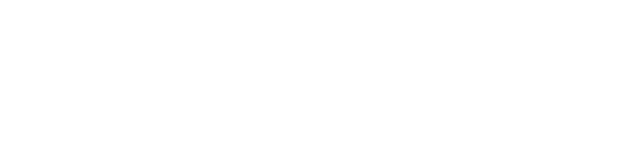
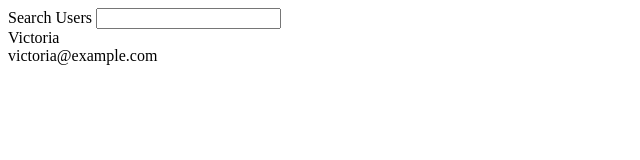
Before and after one commit to girlwhodrawsandstuff/javascript-search-bar, a plain HTML site: page index.html in a window 1280 px wide. Shown: the whole page, without its empty margins (0-640 px from the left). Drawn offline with Linux system fonts and the light colour scheme.

Commit message:
feat: add search bar and dummy data

```diff
--- a/index.html
+++ b/index.html
@@ -7,6 +7,16 @@
     <title>Search Bar</title>
 </head>
 <body>
+    <div class="search-wrapper">
+        <label for="search">Search Users</label>
+        <input type="search" id="search">
+    </div>
 
+    <div class="user-cards">
+        <div class="card">
+            <div class="header">Victoria</div>
+            <div class="body">victoria@example.com</div>
+        </div>
+    </div>
 </body>
 </html>
```
